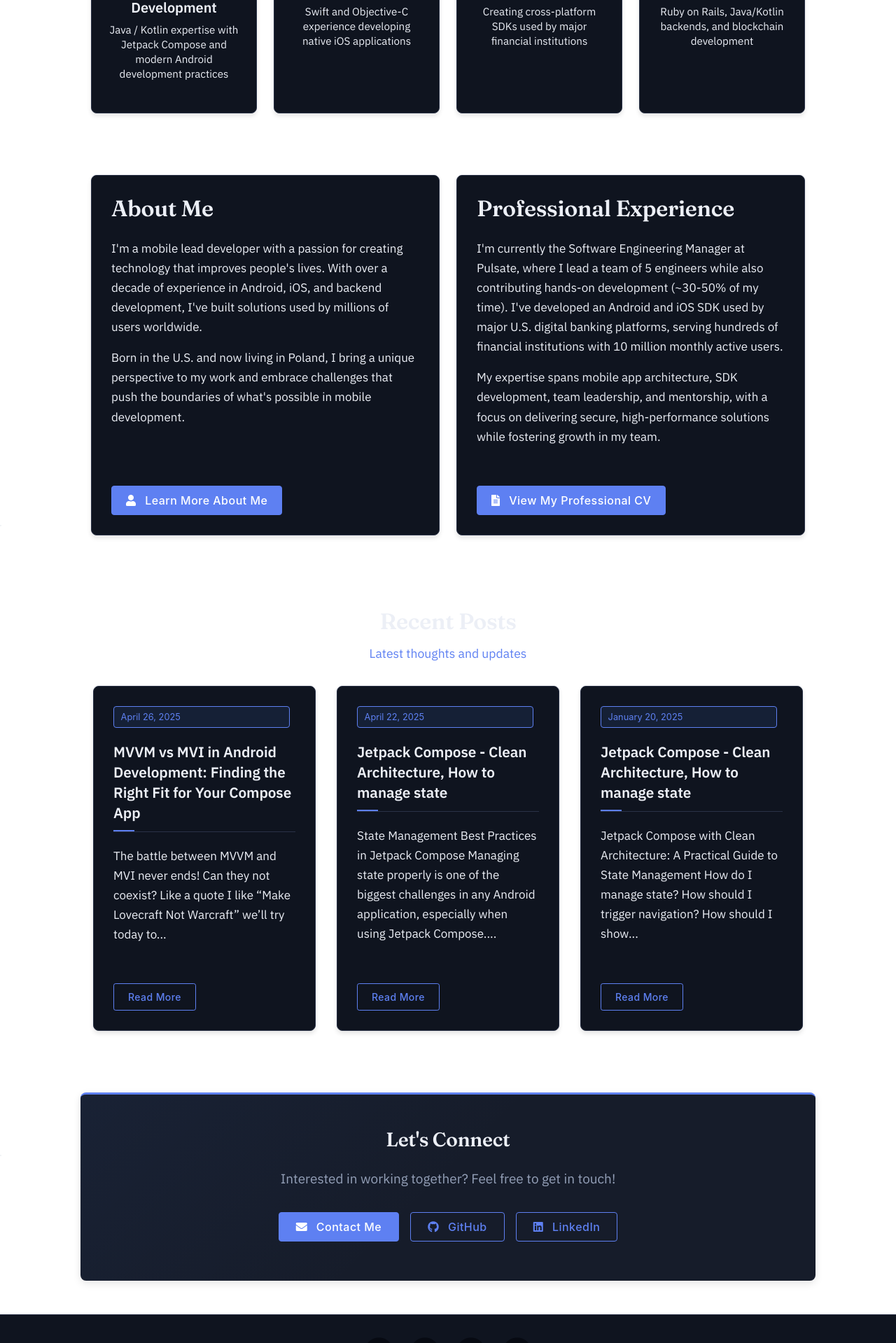
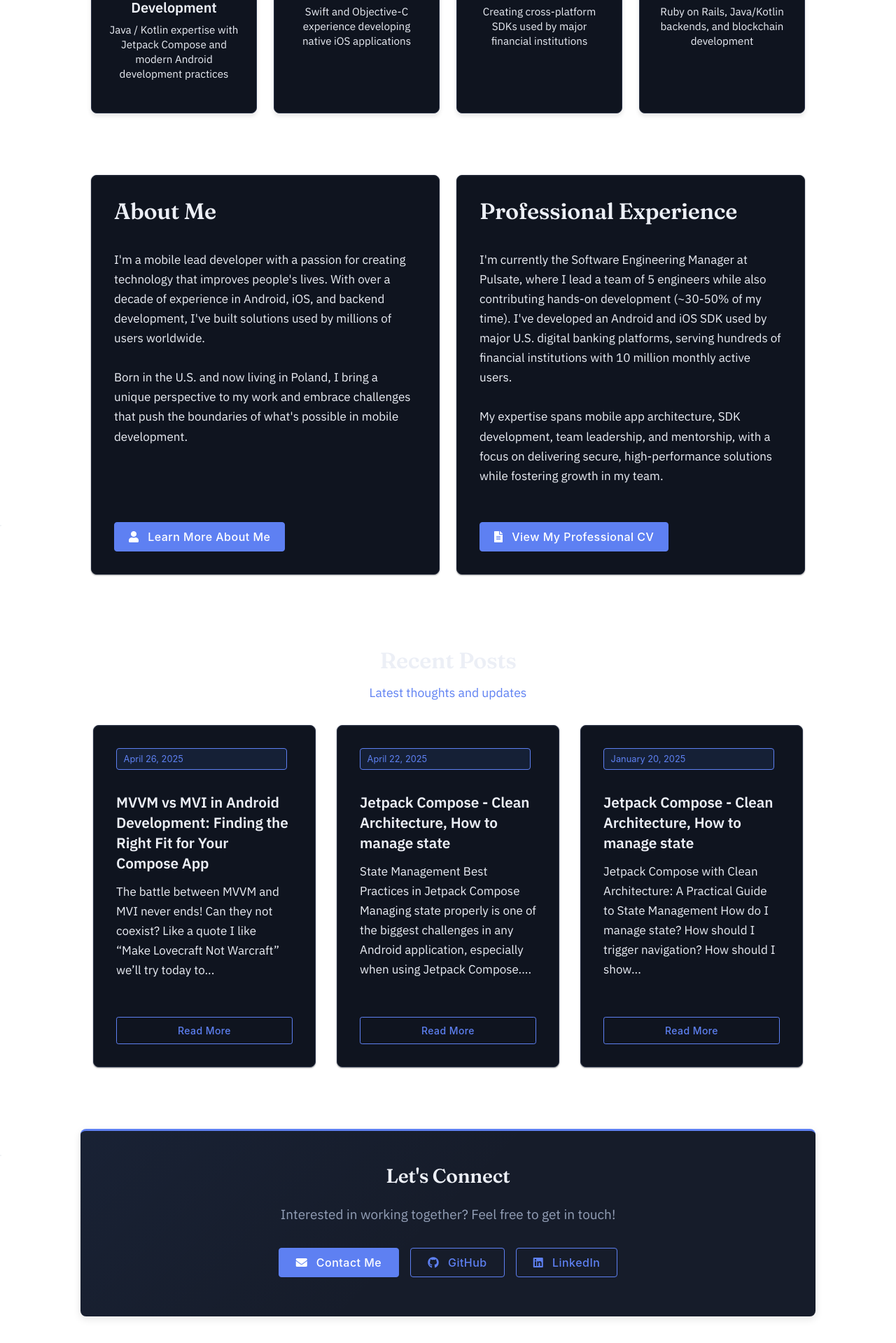
Before and after one commit to Jenovas/jenovas.github.io, a Jekyll site: the page built from index.md, in a window 1280 px wide. Shown: the part 1050-2969 px from the top of the page at 70% size. Built offline with Jekyll 4.4.1, drawn with Linux system fonts in a browser that asks for light colours.

Commit message:
redesign: rebuild card component with hero/linked/accent variants
Replaces the old .card recipe (always-on entrance animation, 8px box-shadow,
40px blue ::after underline on every title) with a quieter base + three
intentional variants:

- .card             default cards (skills, posts, projects)
- .card--hero       higher-surface panels (Welcome, Let's Connect)
- .card--linked     entire card as an anchor (post cards, project cards)
- .card--accent     amber left-bar marker (CV Professional Summary)

Card titles no longer carry the blue underline accent or render in primary
color — they're plain Plex Sans 600 in --text-primary so hierarchy can come
from typography, not from blue-everywhere.

Co-Authored-By: Claude Sonnet 4.6 <noreply@anthropic.com>

```diff
--- a/assets/css/custom-styles.css
+++ b/assets/css/custom-styles.css
@@ -193,58 +193,65 @@ li {
   box-shadow: 0 2px 4px rgba(0, 0, 0, 0.1);
 }
 
-/* Standardized card styling */
+/* Card — base. Used by skill, project, post-preview, summary. */
 .card {
-  animation: fadeInUp 0.8s ease forwards;
-  animation-delay: 0.3s;
-  opacity: 0;
   background-color: var(--surface-1);
-  border: 1px solid var(--border-strong);
-  border-radius: 8px;
-  box-shadow: 0 4px 6px rgba(0, 0, 0, 0.1);
-  transition: transform 0.3s ease, box-shadow 0.3s ease;
-  margin-bottom: 2rem;
+  border: 1px solid var(--border-subtle);
+  border-radius: var(--radius-md);
+  box-shadow: var(--shadow-sm);
+  padding: 0;
+  margin-bottom: var(--space-5);
   overflow: hidden;
-  height: 100%;
-}
-
+  transition: transform var(--duration-base) var(--ease-out),
+              border-color var(--duration-base) var(--ease-out),
+              box-shadow var(--duration-base) var(--ease-out);
+}
 .card:hover {
-  transform: translateY(-5px);
-  box-shadow: 0 8px 15px rgba(0, 0, 0, 0.2);
-}
-
+  transform: translateY(-2px);
+  border-color: var(--border-strong);
+  box-shadow: var(--shadow-md);
+}
 .card-body {
-  padding: 1.75rem;
+  padding: var(--space-6);
   display: flex;
   flex-direction: column;
-  height: 100%;
-}
-
+  gap: var(--space-3);
+}
 .card-title {
+  font-family: var(--font-body);
+  font-weight: 600;
   color: var(--text-primary);
-  font-weight: 600;
-  margin-bottom: 1rem;
-  position: relative;
-  padding-bottom: 0.75rem;
-}
-
-.card-title:after {
-  content: "";
-  position: absolute;
-  bottom: 0;
-  left: 0;
-  width: 40px;
-  height: 2px;
-  background-color: var(--primary);
-}
-
-.card p:last-of-type {
-  margin-bottom: 1.5rem;
-}
-
-.card .btn {
-  margin-top: auto;
-  align-self: flex-start;
+  margin: 0;
+  padding: 0;
+  border-bottom: none;
+  display: block;
+}
+.card-title::after { content: none; }
+
+/* Variant: hero card — used for the home Welcome panel and Let's Connect. */
+.card--hero {
+  background-color: var(--surface-3);
+  border-radius: var(--radius-lg);
+  padding: var(--space-7);
+}
+
+/* Variant: linked card — entire card is an anchor. */
+a.card--linked,
+.card--linked {
+  display: block;
+  color: inherit;
+  text-decoration: none;
+}
+a.card--linked:hover,
+.card--linked:hover {
+  border-color: rgba(94, 128, 242, 0.4);
+  color: inherit;
+  text-decoration: none;
+}
+
+/* Variant: accent card — amber left bar. Used only on the CV summary. */
+.card--accent {
+  border-left: 3px solid var(--signal);
 }
 
 /* Standardized page header styling */
@@ -1349,10 +1356,6 @@ pre code {
   margin-top: 0.5rem;
 }
 
-#blog-section .card-title:after {
-  width: 30px;
-}
-
 #blog-section .tag {
   margin-bottom: 0.75rem;
   display: inline-block;
@@ -1413,18 +1416,6 @@ pre code {
   margin-bottom: 1rem;
   position: relative;
   z-index: 2;
-}
-
-.card-title {
-  display: flex;
-  align-items: center;
-  margin-bottom: 1.25rem;
-  padding-bottom: 0.75rem;
-  border-bottom: 1px solid var(--border-strong);
-}
-
-.card-title i {
-  margin-right: 0.75rem;
 }
 
 .section-title.text-left {
```
